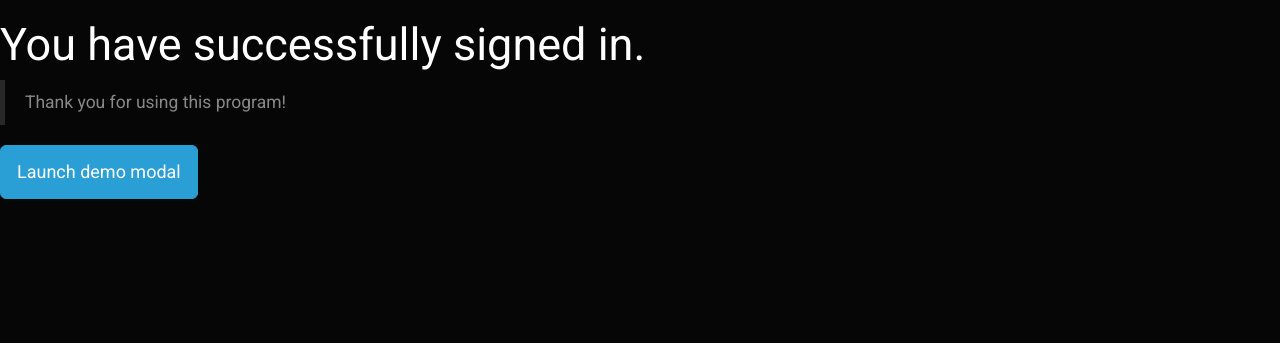
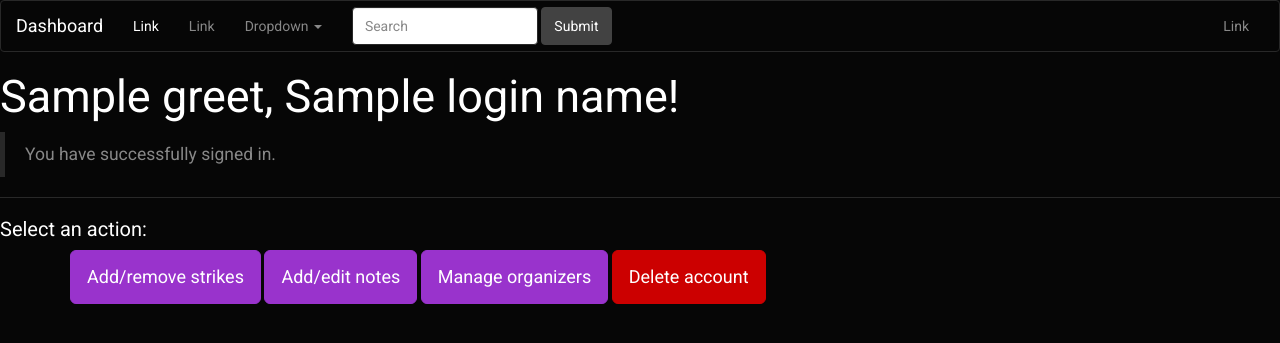
Before and after one commit to Kalaborative/EventShack, a Flask app: template templates/success.html in a window 1280 px wide. Shown: the top 343 px of the page. Run offline with Flask 2, Linux system fonts and the light colour scheme; the template is opened without the code that fills it: most values are stand-ins (such as "Sample title", 1, 10 or a date in 2020); some libraries are stand-ins or nearby versions.

Commit message:
Finished strike system

```diff
--- a/app.py
+++ b/app.py
@@ -3,6 +3,8 @@
 from time import sleep
 from functools import wraps
 import sqlite3
+from random import choice
+from textprocess import grabber
 
 # create the application object
 app = Flask(__name__)
@@ -15,7 +17,10 @@
 	"Fumucat": "nyanya123"
 }
 
+greetings = ["Hello", "Hi there", "Welcome", "Good to see you", "Hey", "Long time no see", "Heya", "Sup"]
+
 logged_in_name = []
+grabbed = []
 # login required decorator
 def login_required(f):
 	@wraps(f)
@@ -33,7 +38,7 @@
 	error = None
 	if request.method == "POST":
 		g.db = connect_db()
-		cur = g.db.execute('select * from users')
+		cur = g.db.execute('select * from admins')
 		names = cur.fetchall()
 		g.db.close()
 		for n in names:
@@ -45,7 +50,7 @@
 		if not error:
 			with connect_db() as connection:
 				c = connection.cursor()
-				c.execute('select * from users')
+				c.execute('select * from admins')
 				fads = c.fetchall()
 				for f in fads:
 					if request.form['password'] in f[1]:
@@ -64,12 +69,12 @@
 @app.route('/success')
 @login_required
 def success():
-	with sqlite3.connect('tasks.db') as connection:
+	with sqlite3.connect('sample.db') as connection:
 		cur = connection.cursor()
-		print logged_in_name
-		cur.execute('SELECT duties from tasks where user = (?)', [logged_in_name])
+		cur.execute('SELECT * FROM orgs')
 		datafils = cur.fetchall()
-		return render_template('success.html', data=datafils)
+		greet = choice(greetings)
+		return render_template('success.html', data=datafils, greet=greet, login_name=logged_in_name)
 
 @app.route('/register', methods=["GET", "POST"])
 def register():
@@ -81,7 +86,7 @@
 		else:
 			newdata = list((request.form["usernew"].encode('utf-8'), request.form['passnew'].encode('utf-8')))
 			g.db = connect_db()
-			cur = g.db.execute('insert into users values(?, ?)', newdata)
+			cur = g.db.execute('insert into admins values(?, ?)', newdata)
 			g.db.commit()
 			g.db.close()
 			success = "You've signed up!"
@@ -90,5 +95,29 @@
 def connect_db():
 	return sqlite3.connect(app.database)
 
+@app.route('/strikes', methods=["GET", "POST"])
+def strikes():
+	status = None
+	if request.method == "POST":
+		global grabbed
+		grabbed = grabber(request.form['query'])
+		status = grabbed[0]
+	return render_template('strikes.html', status=status)
+
+@app.route("/strikeenter")
+def strikeenter():
+	with sqlite3.connect('sample.db') as connection:
+		c = connection.cursor()
+		c.execute("UPDATE strikes SET strike = strike + 1 WHERE username=?", [grabbed[1]])
+		return render_template("strikesuccess.html")
+
+@app.route("/strikeexit")
+def strikeexit():
+	with sqlite3.connect('sample.db') as connection:
+		c = connection.cursor()
+		c.execute("UPDATE strikes SET strike = strike - 1 WHERE username=?", [grabbed[1]])
+		return render_template("strikesuccess.html")
+
+
 if __name__ == "__main__":
 	app.run(debug=True)
--- /dev/null
+++ b/sand.py
@@ -0,0 +1,3 @@
+orgs = ["Alice", "Dylan symm", "Natsu", "Destyn", "ESM", "smol bunny", "Rope bunny", "Panda", "Helix", "Nitro", "Bailey", "Fumucat"]
+
+strikes = zip(orgs, [0]*len(orgs))
--- a/templates/base.html
+++ b/templates/base.html
@@ -10,6 +10,47 @@
 	<script src="https://ajax.googleapis.com/ajax/libs/jquery/1.11.2/jquery.min.js"></script>
 	<script src="//code.jquery.com/ui/1.12.1/jquery-ui.js"></script>
 	<script src="static/js/min.js"></script>
+	<nav class="navbar navbar-default">
+  <div class="container-fluid">
+    <div class="navbar-header">
+      <button type="button" class="navbar-toggle collapsed" data-toggle="collapse" data-target="#bs-example-navbar-collapse-1">
+        <span class="sr-only">Toggle navigation</span>
+        <span class="icon-bar"></span>
+        <span class="icon-bar"></span>
+        <span class="icon-bar"></span>
+      </button>
+      <a class="navbar-brand" href="{{ url_for('success') }}">Dashboard</a>
+    </div>
+
+    <div class="collapse navbar-collapse" id="bs-example-navbar-collapse-1">
+      <ul class="nav navbar-nav">
+        <li class="active"><a href="#">Link <span class="sr-only">(current)</span></a></li>
+        <li><a href="#">Link</a></li>
+        <li class="dropdown">
+          <a href="#" class="dropdown-toggle" data-toggle="dropdown" role="button" aria-expanded="false">Dropdown <span class="caret"></span></a>
+          <ul class="dropdown-menu" role="menu">
+            <li><a href="#">Action</a></li>
+            <li><a href="#">Another action</a></li>
+            <li><a href="#">Something else here</a></li>
+            <li class="divider"></li>
+            <li><a href="#">Separated link</a></li>
+            <li class="divider"></li>
+            <li><a href="#">One more separated link</a></li>
+          </ul>
+        </li>
+      </ul>
+      <form class="navbar-form navbar-left" role="search">
+        <div class="form-group">
+          <input type="text" class="form-control" placeholder="Search">
+        </div>
+        <button type="submit" class="btn btn-default">Submit</button>
+      </form>
+      <ul class="nav navbar-nav navbar-right">
+        <li><a href="#">Link</a></li>
+      </ul>
+    </div>
+  </div>
+</nav>
 	{% block content %}
 	{% endblock %}
 </body>
--- a/templates/success.html
+++ b/templates/success.html
@@ -3,36 +3,23 @@
 	{{ super() }}
 {% endblock %}
 {% block content %}
-	<h2>You have successfully signed in.</h2>
-	<blockquote>Thank you for using this program!</blockquote>
+	<h2> {{ greet }}, {{ login_name }}!</h2>
+	<blockquote>You have successfully signed in.</blockquote>
+  <hr>
+  <h5>Select an action:</h5>
 	<!-- Button trigger modal -->
-<button type="button" class="btn btn-primary btn-lg" data-toggle="modal" data-target="#myModal">
-  Launch demo modal
-</button>
-
-<!-- Modal -->
-<div class="modal" id="myModal" role="dialog">
-  <div class="modal-dialog">
-    <div class="modal-content">
-      <div class="modal-header">
-        <button type="button" class="close" data-dismiss="modal">&times;</button>
-        <h4 class="modal-title">User database</h4>
-      </div>
-      <div class="modal-body">
-      {% for d in data%}
-        <p>{{d[0]}} - {{d[1]}}</p>
-      {% endfor %}
-      </div>
-      <div class="modal-footer">
-        <button type="button" class="btn btn-default" data-dismiss="modal">Close</button>
-        <button type="button" class="btn btn-primary">Save changes</button>
-      </div>
-    </div>
-  </div>
+<div class="container">
+<a href="{{ url_for('strikes') }}" class="btn btn-info btn-lg">
+  Add/remove strikes
+</a>
+<a href="#" class="btn btn-info btn-lg">
+  Add/edit notes
+</a>
+<a href="#" class="btn btn-info btn-lg">
+  Manage organizers
+</a>
+<a href="#" class="btn btn-danger btn-lg">
+  Delete account
+</a>
 </div>
-<script type="text/javascript">
-  $(document).ready(function(){
-    $('#myModal').draggable();
-  });
-</script>
 {% endblock %}
```
Also changed, not shown: sql.py (+15 -18 lines), templates/strikes.html (added, +74 -0 lines), templates/strikesuccess.html (added, +7 -0 lines), templates/welcome.html (+1 -42 lines), textprocess.py (added, +43 -0 lines), sample.db, 2 other files.
